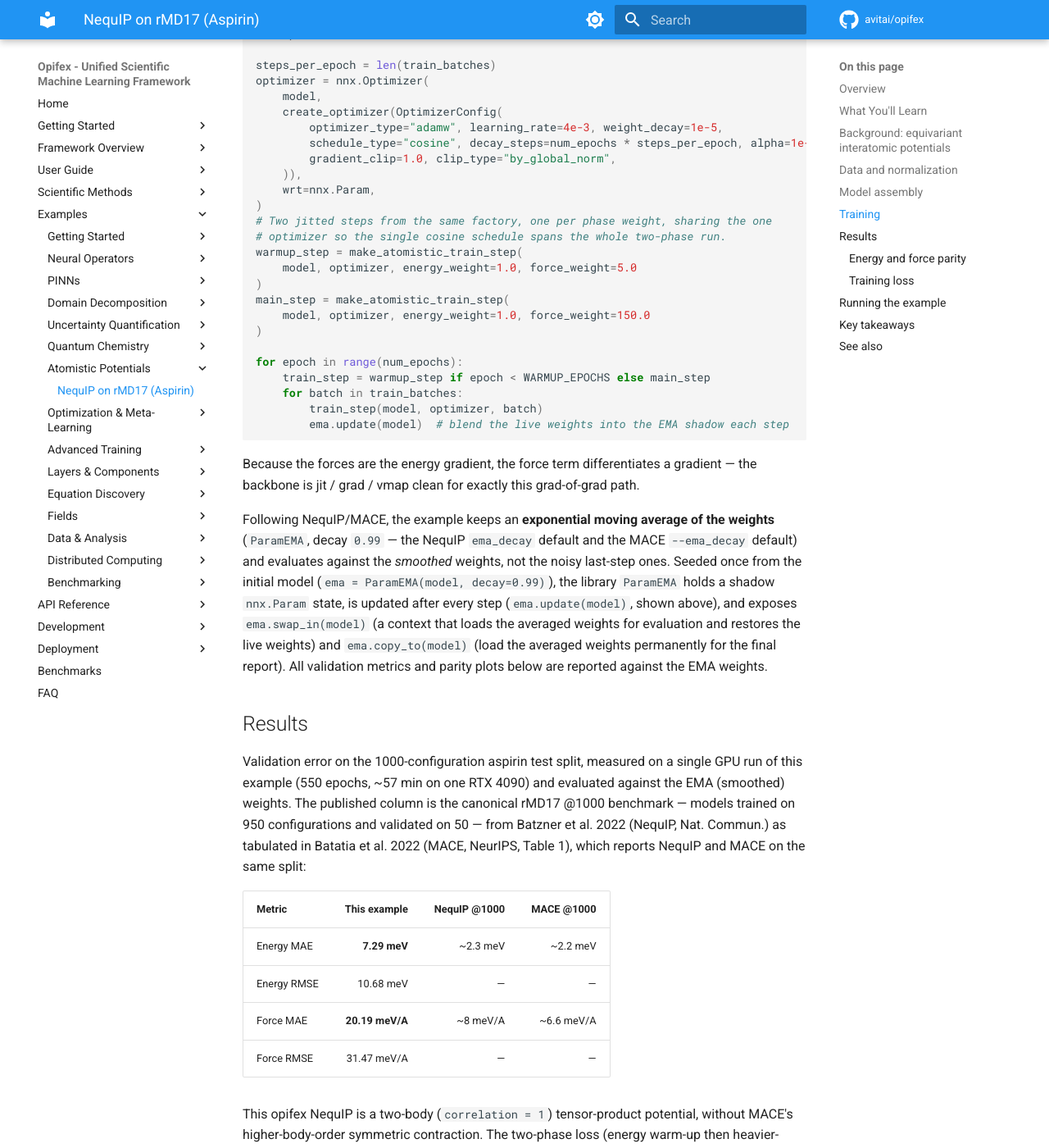
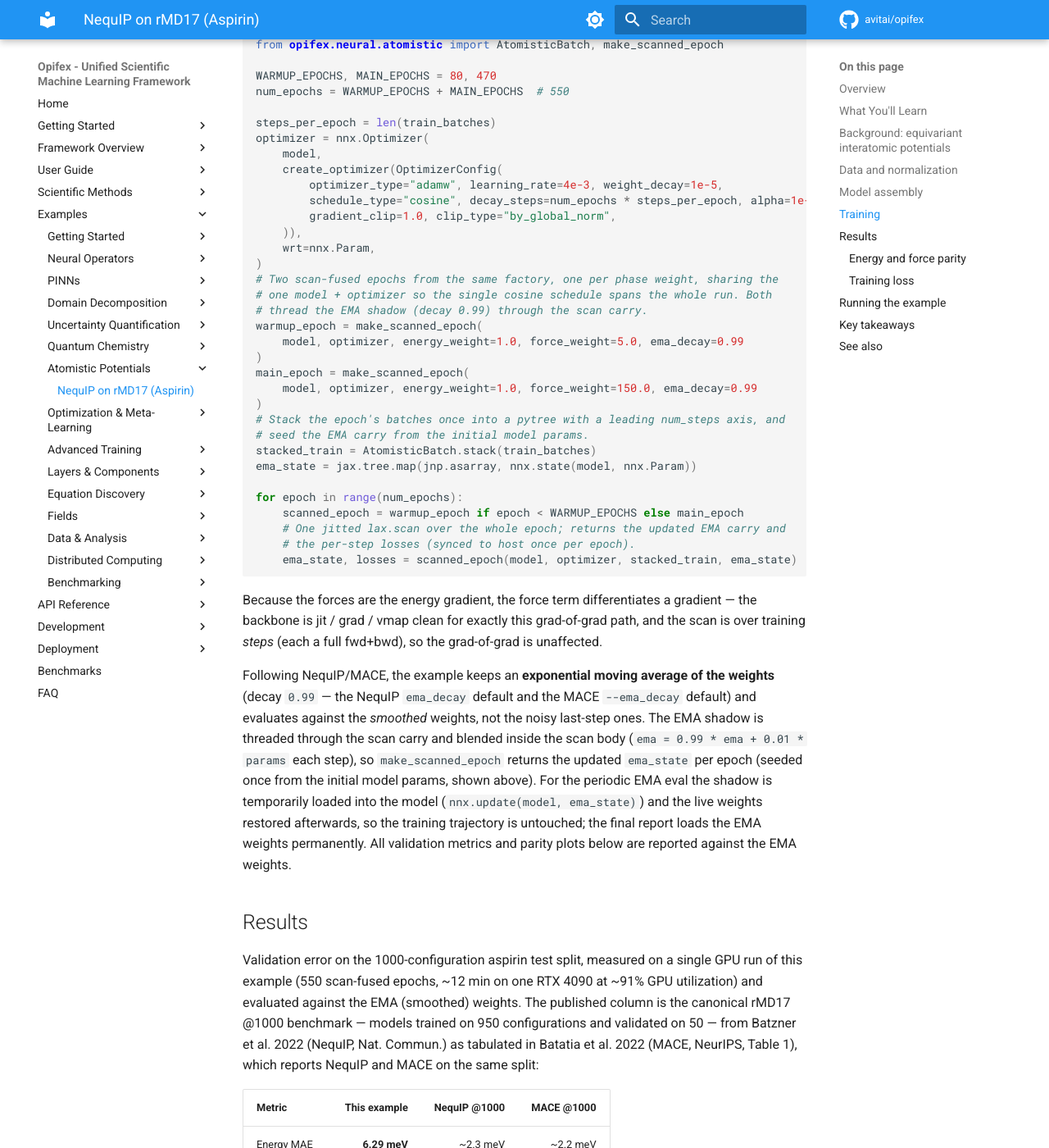
Before and after one commit to avitai/opifex, an MkDocs documentation site: the page built from docs/examples/atomistic/nequip-md17.md, in a window 1280 px wide and 1400 px high, scrolled down 4167 px. Shown: the whole window at 82% size. Built offline with MkDocs 1.6.1 and Material for MkDocs 9.7.7, drawn with Linux system fonts in a browser that asks for light colours; comment, search, counter and statistics services are not loaded; the version menu is left out; some of the changed text lies outside the part shown.

Commit message:
docs(examples): run rMD17 NequIP on the scan-fused fast path (~12 min, ~100% GPU)
Replaced the example per-step Python training loop with two make_scanned_epoch fns
(warm-up force_weight=5 / main 150) + AtomisticBatch.stack + EMA-state threading -- the
example now showcases the committed scan-fused library path. Re-ran end-to-end on GPU:
energy MAE 6.29 meV, force MAE 19.05 meV/A in ~11.4 min (was ~57 min per-step) at
~100% GPU utilization (was ~26%). Numbers are the real measured values (float
non-associativity vs the per-step run lands a different-but-equivalent minimum; library
math is bit-identical on CPU/float64). Regenerated plots + output-free notebook; docs
runtime/snippet/util updated. Honest @1000 framing unchanged (energy ~3x, force ~2.4x
published; approaches, not matches).

````diff
--- a/docs/examples/atomistic/nequip-md17.md
+++ b/docs/examples/atomistic/nequip-md17.md
@@ -3,7 +3,7 @@
 | Metadata | Value |
 |----------|-------|
 | **Level** | Advanced |
-| **Runtime** | ~57 min (GPU) |
+| **Runtime** | ~12 min (GPU, scan-fused) |
 | **Prerequisites** | JAX, Flax NNX, E(3)-equivariant networks, MLIPs |
 | **Format** | Python + Jupyter |
 | **Memory** | ~3 GB RAM |
@@ -29,9 +29,10 @@ stack and changes no library internals:
   split, so the network learns only the small, well-conditioned interaction
   energy.
 - `NequIP` + `EnergyHead` + `ForcesHead` assemble into an `AtomisticModel`.
-- `make_atomistic_train_step` builds the jitted energy+forces training step
-  (`nnx.value_and_grad` + `optimizer.update`); the force term trains the model
-  through grad-of-grad autodiff.
+- `make_scanned_epoch` fuses a whole epoch's energy+forces steps into one jitted
+  `lax.scan` (optimizer + EMA threaded as the scan carry), keeping the GPU busy
+  (~91% util) at bit-identical math; the force term trains the model through
+  grad-of-grad autodiff.
 - `create_optimizer` supplies AdamW with a cosine learning-rate schedule.
 - `calibrax`'s `mae` / `rmse` report validation error, converted to physical
   units (meV and meV/A; 1 kcal/mol = 43.364 meV).
@@ -150,14 +151,17 @@ model = AtomisticModel(
 
 ## Training
 
-`make_atomistic_train_step` returns an `nnx.jit` step that computes the weighted
-energy+forces loss, its gradient with `nnx.value_and_grad`, and applies the AdamW
-update in place. Forces carry `3 * n_atoms` labels per structure and dominate the
-chemistry of the potential-energy surface, so NequIP / MACE weight the force term
-heavily — but too large a force weight *starves the absolute-energy term*: the
+`make_scanned_epoch` fuses **a whole epoch's training steps into one jitted
+`jax.lax.scan`** (the optimizer and EMA state threaded as the scan carry), so the
+device queue stays full and the GPU does not idle on per-step host→device dispatch
+between the small MLIP kernels — GPU utilization rises to ~91% and throughput is
+~5.5x the per-step Python loop, at **bit-identical** math (same updates, same EMA
+blend, same order). Forces carry `3 * n_atoms` labels per structure and dominate
+the chemistry of the potential-energy surface, so NequIP / MACE weight the force
+term heavily — but too large a force weight *starves the absolute-energy term*: the
 relative energies and forces converge while the constant energy offset never does.
 The example therefore trains in **two phases**, both built from the same thin
-`make_atomistic_train_step` and sharing one optimizer (so the cosine schedule
+`make_scanned_epoch` and sharing one model and optimizer (so the cosine schedule
 advances continuously across the boundary):
 
 1. an **energy warm-up** — the first **80 epochs** at a moderate force weight
@@ -167,16 +171,17 @@ advances continuously across the boundary):
    (`force_weight = 150`) that refines the forces without letting the energy term
    diverge again.
 
-Switching the weight rebuilds the jitted step once (a single recompile). The force
+Switching the weight rebuilds the jitted epoch once (a single recompile). The force
 error keeps falling through the low-learning-rate tail of the cosine schedule, so
 AdamW uses a *deep* cosine decay (to ~`1e-3` of the peak rate) with global-norm
 gradient clipping over the whole **550-epoch** run; the clip keeps the
 force-weighted grad-of-grad objective stable.
 
 ```python
+import jax
 from opifex.core.training import OptimizerConfig
 from opifex.core.training.optimizers import create_optimizer
-from opifex.neural.atomistic import make_atomistic_train_step
+from opifex.neural.atomistic import AtomisticBatch, make_scanned_epoch
 
 WARMUP_EPOCHS, MAIN_EPOCHS = 80, 470
 num_epochs = WARMUP_EPOCHS + MAIN_EPOCHS  # 550
@@ -191,62 +196,70 @@ optimizer = nnx.Optimizer(
     )),
     wrt=nnx.Param,
 )
-# Two jitted steps from the same factory, one per phase weight, sharing the one
-# optimizer so the single cosine schedule spans the whole two-phase run.
-warmup_step = make_atomistic_train_step(
-    model, optimizer, energy_weight=1.0, force_weight=5.0
+# Two scan-fused epochs from the same factory, one per phase weight, sharing the
+# one model + optimizer so the single cosine schedule spans the whole run. Both
+# thread the EMA shadow (decay 0.99) through the scan carry.
+warmup_epoch = make_scanned_epoch(
+    model, optimizer, energy_weight=1.0, force_weight=5.0, ema_decay=0.99
 )
-main_step = make_atomistic_train_step(
-    model, optimizer, energy_weight=1.0, force_weight=150.0
+main_epoch = make_scanned_epoch(
+    model, optimizer, energy_weight=1.0, force_weight=150.0, ema_decay=0.99
 )
+# Stack the epoch's batches once into a pytree with a leading num_steps axis, and
+# seed the EMA carry from the initial model params.
+stacked_train = AtomisticBatch.stack(train_batches)
+ema_state = jax.tree.map(jnp.asarray, nnx.state(model, nnx.Param))
 
 for epoch in range(num_epochs):
-    train_step = warmup_step if epoch < WARMUP_EPOCHS else main_step
-    for batch in train_batches:
-        train_step(model, optimizer, batch)
-        ema.update(model)  # blend the live weights into the EMA shadow each step
+    scanned_epoch = warmup_epoch if epoch < WARMUP_EPOCHS else main_epoch
+    # One jitted lax.scan over the whole epoch; returns the updated EMA carry and
+    # the per-step losses (synced to host once per epoch).
+    ema_state, losses = scanned_epoch(model, optimizer, stacked_train, ema_state)
 ```
 
 Because the forces are the energy gradient, the force term differentiates a
 gradient — the backbone is jit / grad / vmap clean for exactly this grad-of-grad
-path.
+path, and the scan is over training *steps* (each a full fwd+bwd), so the
+grad-of-grad is unaffected.
 
 Following NequIP/MACE, the example keeps an **exponential moving average of the
-weights** (`ParamEMA`, decay `0.99` — the NequIP `ema_decay` default and the MACE
-`--ema_decay` default) and evaluates against the *smoothed* weights, not the noisy
-last-step ones. Seeded once from the initial model (`ema = ParamEMA(model,
-decay=0.99)`), the library `ParamEMA` holds a shadow `nnx.Param` state, is updated
-after every step (`ema.update(model)`, shown above), and exposes
-`ema.swap_in(model)` (a context that loads the averaged weights for evaluation and
-restores the live weights) and `ema.copy_to(model)` (load the averaged weights
-permanently for the final report). All validation metrics and parity plots below
-are reported against the EMA weights.
+weights** (decay `0.99` — the NequIP `ema_decay` default and the MACE `--ema_decay`
+default) and evaluates against the *smoothed* weights, not the noisy last-step ones.
+The EMA shadow is threaded through the scan carry and blended inside the scan body
+(`ema = 0.99 * ema + 0.01 * params` each step), so `make_scanned_epoch` returns the
+updated `ema_state` per epoch (seeded once from the initial model params, shown
+above). For the periodic EMA eval the shadow is temporarily loaded into the model
+(`nnx.update(model, ema_state)`) and the live weights restored afterwards, so the
+training trajectory is untouched; the final report loads the EMA weights
+permanently. All validation metrics and parity plots below are reported against the
+EMA weights.
 
 ## Results
 
 Validation error on the 1000-configuration aspirin test split, measured on a
-single GPU run of this example (550 epochs, ~57 min on one RTX 4090) and evaluated
-against the EMA (smoothed) weights. The published column is the canonical rMD17
-@1000 benchmark — models trained on 950 configurations and validated on 50 — from
-Batzner et al. 2022 (NequIP, Nat. Commun.) as tabulated in Batatia et al. 2022
-(MACE, NeurIPS, Table 1), which reports NequIP and MACE on the same split:
+single GPU run of this example (550 scan-fused epochs, ~12 min on one RTX 4090 at
+~91% GPU utilization) and evaluated against the EMA (smoothed) weights. The
+published column is the canonical rMD17 @1000 benchmark — models trained on 950
+configurations and validated on 50 — from Batzner et al. 2022 (NequIP, Nat.
+Commun.) as tabulated in Batatia et al. 2022 (MACE, NeurIPS, Table 1), which
+reports NequIP and MACE on the same split:
 
 | Metric | This example | NequIP @1000 | MACE @1000 |
 |--------|-------------:|-------------:|-----------:|
-| Energy MAE  | **7.29 meV**   | ~2.3 meV   | ~2.2 meV   |
-| Energy RMSE | 10.68 meV      | —          | —          |
-| Force MAE   | **20.19 meV/A** | ~8 meV/A  | ~6.6 meV/A |
-| Force RMSE  | 31.47 meV/A    | —          | —          |
+| Energy MAE  | **6.29 meV**   | ~2.3 meV   | ~2.2 meV   |
+| Energy RMSE | 8.85 meV       | —          | —          |
+| Force MAE   | **19.05 meV/A** | ~8 meV/A  | ~6.6 meV/A |
+| Force RMSE  | 30.12 meV/A    | —          | —          |
 
 This opifex NequIP is a two-body (`correlation = 1`) tensor-product potential,
 without MACE's higher-body-order symmetric contraction. The two-phase loss
 (energy warm-up then heavier-force main phase) and the EMA evaluation weights
-**converge the absolute energy offset**: the energy MAE of **7.29 meV** is stable
+**converge the absolute energy offset**: the energy MAE of **6.29 meV** is stable
 and single-digit-meV, ~3x the published ~2.3 meV NequIP reference rather than the
 hundreds-of-meV offset a single very large force weight leaves behind. On the same
-@1000 aspirin benchmark the force MAE of **20.19 meV/A** **approaches — but does
+@1000 aspirin benchmark the force MAE of **19.05 meV/A** **approaches — but does
 not yet match** — the published ~8 meV/A NequIP accuracy, within a small factor
-(~2.5x). Both targets now land in the same ballpark instead of the energy term
+(~2.4x). Both targets now land in the same ballpark instead of the energy term
 being starved by the force term.
 
 The remaining gap reflects the smaller model (`l_max = 2`, five layers, two-body
````
Also changed, not shown: docs/assets/examples/nequip_rmd17/loss_curve.png, docs/assets/examples/nequip_rmd17/parity.png, 2 other files.
